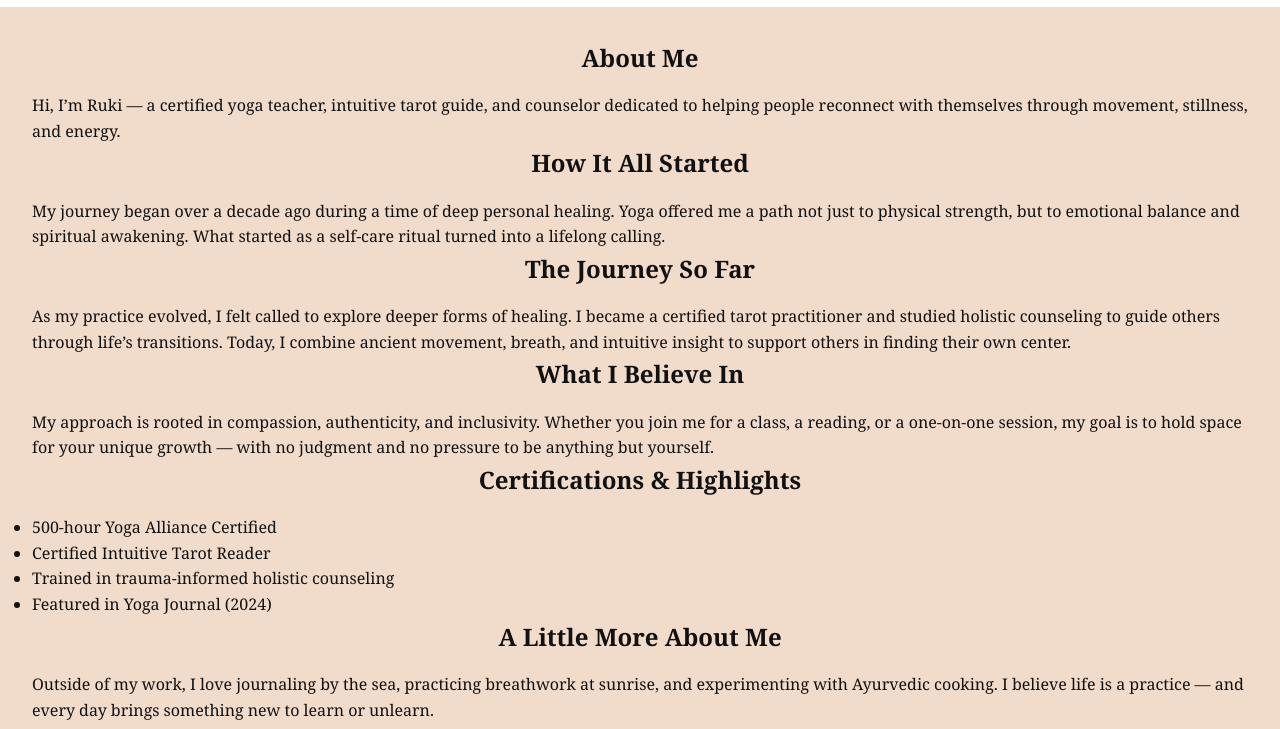
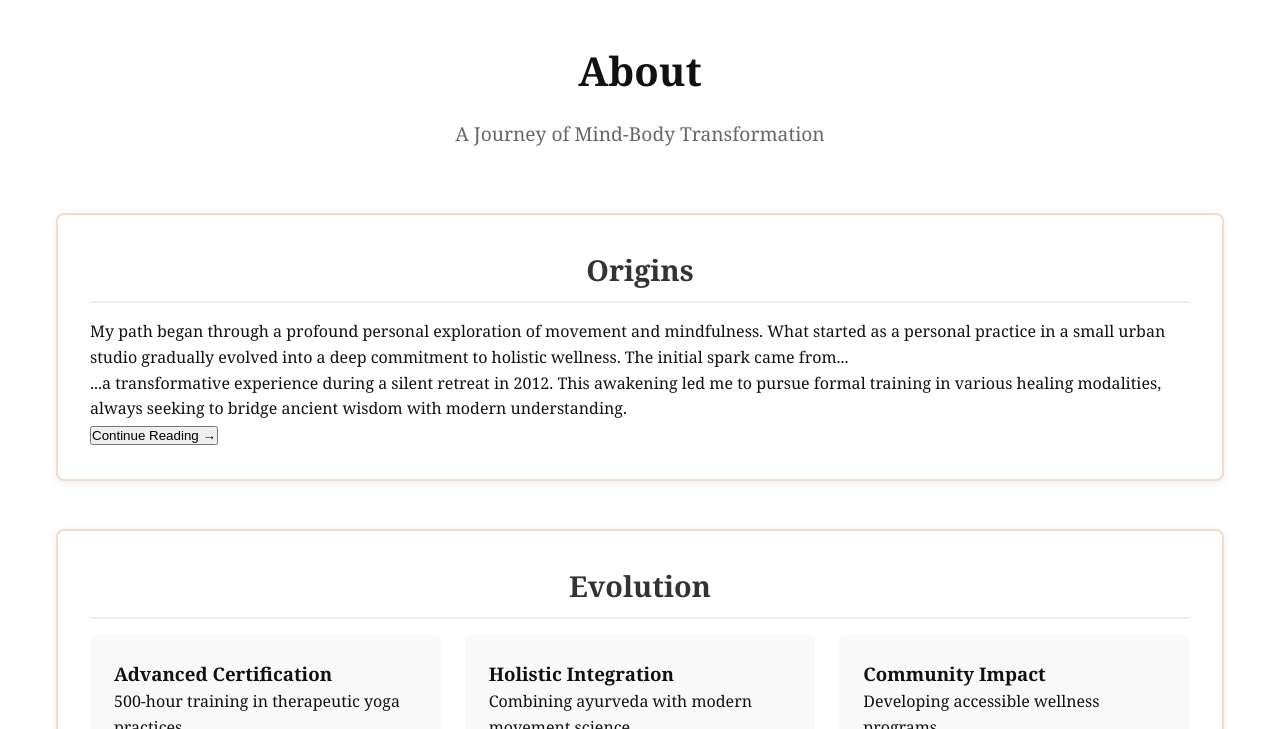
Before and after one commit to SandarshBhardwaj/fit-live, a website built with Vite: page index.html in a window 1280 px wide. Both pictures are taken after a click on the button "About". Shown: the part 71-800 px from the top of the page. Built offline with nearby package versions, Linux system fonts and the light colour scheme.

Commit message:
fixed pages

```diff
--- a/main.css
+++ b/main.css
@@ -585,3 +585,110 @@
   #nextBtn {
     right: 0;
   }
+/* Structural Improvements */
+.about-section {
+  background: white;
+  padding: 2rem 1rem;
+  max-width: 1200px;
+  margin: 0 auto;
+}
+
+.content-container {
+  display: flex;
+  flex-direction: column;
+  gap: 3rem;
+  padding: 2rem 0;
+}
+
+.content-card {
+  border: 2px solid #f3ddca !important;
+  transition: all 0.3s ease;
+  position: relative;
+  border-radius: 8px;
+  padding: 2rem;
+  box-shadow: 0 2px 8px rgba(0,0,0,0.08);
+}
+
+/* Typography Alignment */
+.page-title {
+  text-align: center;
+  font-size: 2.5rem;
+  margin-bottom: 0.5rem;
+}
+
+.page-subtitle {
+  text-align: center;
+  font-size: 1.2rem;
+  color: #666;
+  margin-bottom: 2rem;
+}
+
+.section-title {
+  font-size: 1.8rem;
+  margin-bottom: 1.5rem;
+  color: #333;
+  border-bottom: 2px solid #eee;
+  padding-bottom: 0.5rem;
+}
+
+/* Grid Layouts */
+.evolution-grid .milestone-container {
+  display: grid;
+  grid-template-columns: repeat(auto-fit, minmax(250px, 1fr));
+  gap: 1.5rem;
+  margin-top: 1rem;
+}
+
+.milestone {
+  padding: 1.5rem;
+  background: #f9f9f9;
+  border-radius: 6px;
+}
+
+.credentials-wrapper .credential-list {
+  display: grid;
+  gap: 1.5rem;
+  margin-top: 1.5rem;
+}
+
+.credential-item {
+  padding: 1.5rem;
+  border-left: 3px solid #ddd;
+}
+
+/* CTA Alignment */
+.cta-group {
+  display: flex;
+  justify-content: center;
+  gap: 2rem;
+  margin-top: 2rem;
+}
+
+.cta-box {
+  flex: 1;
+  max-width: 300px;
+  padding: 1.5rem;
+  text-align: center;
+  border: 1px solid #eee;
+  border-radius: 8px;
+  transition: transform 0.2s ease;
+}
+
+.cta-box:hover {
+  transform: translateY(-3px);
+}
+
+/* Responsive Fixes */
+@media (max-width: 768px) {
+  .cta-group {
+    flex-direction: column;
+  }
+
+  .cta-box {
+    max-width: 100%;
+  }
+
+  .section-title {
+    font-size: 1.5rem;
+  }
+}
--- a/src/pages/about.js
+++ b/src/pages/about.js
@@ -1,67 +1,109 @@
-// src/pages/About.js
 export function loadAboutPage() {
   const app = document.getElementById("main-content");
 
   app.innerHTML = `
     <section class="about-section">
-      <h1>About Me</h1>
-
-      <div class="about-intro">
-        <p>Hi, I’m Ruki — a certified yoga teacher, intuitive tarot guide, and counselor dedicated to helping people reconnect with themselves through movement, stillness, and energy.</p>
+      <div class="about-hero">
+        <h1 class="page-title">About</h1>
+        <p class="page-subtitle">A Journey of Mind-Body Transformation</p>
       </div>
 
-      <div class="about-origin">
-        <h2>How It All Started</h2>
-        <p>My journey began over a decade ago during a time of deep personal healing. Yoga offered me a path not just to physical strength, but to emotional balance and spiritual awakening. What started as a self-care ritual turned into a lifelong calling.</p>
-      </div>
+      <div class="content-container">
+        <article class="content-card origin-card">
+          <h2 class="section-title">Origins</h2>
+          <p class="section-text">My path began through a profound personal exploration of movement and mindfulness. What started as a personal practice in a small urban studio gradually evolved into a deep commitment to holistic wellness. The initial spark came from...</p>
+          <p class="hidden-text">...a transformative experience during a silent retreat in 2012. This awakening led me to pursue formal training in various healing modalities, always seeking to bridge ancient wisdom with modern understanding.</p>
+          <button class="reveal-btn">Continue Reading →</button>
+        </article>
 
-      <div class="about-evolution">
-        <h2>The Journey So Far</h2>
-        <p>As my practice evolved, I felt called to explore deeper forms of healing. I became a certified tarot practitioner and studied holistic counseling to guide others through life’s transitions. Today, I combine ancient movement, breath, and intuitive insight to support others in finding their own center.</p>
-      </div>
+        <article class="content-card evolution-grid">
+          <h2 class="section-title">Evolution</h2>
+          <div class="milestone-container">
+            <div class="milestone">
+              <h3>Advanced Certification</h3>
+              <p>500-hour training in therapeutic yoga practices</p>
+            </div>
+            <div class="milestone">
+              <h3>Holistic Integration</h3>
+              <p>Combining ayurveda with modern movement science</p>
+            </div>
+            <div class="milestone">
+              <h3>Community Impact</h3>
+              <p>Developing accessible wellness programs</p>
+            </div>
+          </div>
+        </article>
 
-      <div class="about-values">
-        <h2>What I Believe In</h2>
-        <p>My approach is rooted in compassion, authenticity, and inclusivity. Whether you join me for a class, a reading, or a one-on-one session, my goal is to hold space for your unique growth — with no judgment and no pressure to be anything but yourself.</p>
-      </div>
+        <article class="content-card credentials-wrapper">
+          <h2 class="section-title">Credentials</h2>
+          <div class="credential-list">
+            <div class="credential-item">
+              <h3>Yoga Alliance Certified</h3>
+              <p>RYT-500 with specialization in trauma-sensitive practice</p>
+            </div>
+            <div class="credential-item">
+              <h3>Mind-Body Therapy</h3>
+              <p>Certified in integrative somatic therapy techniques</p>
+            </div>
+          </div>
+        </article>
 
-      <div class="about-credentials">
-        <h2>Certifications & Highlights</h2>
-        <ul>
-          <li>500-hour Yoga Alliance Certified</li>
-          <li>Certified Intuitive Tarot Reader</li>
-          <li>Trained in trauma-informed holistic counseling</li>
-          <li>Featured in Yoga Journal (2024)</li>
-        </ul>
-      </div>
-
-      <div class="about-personal-touch">
-        <h2>A Little More About Me</h2>
-        <p>Outside of my work, I love journaling by the sea, practicing breathwork at sunrise, and experimenting with Ayurvedic cooking. I believe life is a practice — and every day brings something new to learn or unlearn.</p>
-      </div>
-
-      <div class="about-cta">
-        <h2>Let’s Connect</h2>
-        <p>If my work resonates with you, I’d love to connect. Reach out, take a class, or simply say hello.</p>
+        <article class="cta-container">
+          <h2 class="section-title">Let's Grow Together</h2>
+          <div class="cta-group">
+            <div class="cta-box">
+              <h3>Group Sessions</h3>
+              <p>Explore our weekly mindfulness programs</p>
+            </div>
+            <div class="cta-box">
+              <h3>Private Guidance</h3>
+              <p>Personalized holistic coaching sessions</p>
+            </div>
+          </div>
+        </article>
       </div>
     </section>
   `;
 
-  // Set active nav link to About
+  // Add border color via JS to ensure immediate update
+  document.querySelectorAll('.content-card').forEach(card => {
+    card.style.border = '2px solid #f3ddca';
+    card.style.background = '#fff';
+  });
+
+  // Interactive Text Reveal
+  document.querySelectorAll('.reveal-btn').forEach(btn => {
+    btn.addEventListener('click', function() {
+      const hiddenText = this.previousElementSibling;
+      hiddenText.style.maxHeight = hiddenText.style.maxHeight ?
+        null : `${hiddenText.scrollHeight}px`;
+      this.textContent = hiddenText.style.maxHeight ?
+        'Show Less ↑' : 'Continue Reading →';
+    });
+  });
+
+  // Hover Elevation Effect
+  document.querySelectorAll('.milestone, .cta-box').forEach(item => {
+    item.addEventListener('mouseenter', () => {
+      item.style.transform = 'translateY(-5px)';
+      item.style.boxShadow = '0 8px 20px rgba(0,0,0,0.1)';
+    });
+    item.addEventListener('mouseleave', () => {
+      item.style.transform = 'translateY(0)';
+      item.style.boxShadow = '0 2px 8px rgba(0,0,0,0.08)';
+    });
+  });
+
+  // Maintain existing functionality
   document.querySelectorAll('.nav-list a').forEach(link => {
     link.classList.remove('active');
   });
   const aboutLink = document.querySelector('a[href="#about"]');
-  if (aboutLink) {
-    aboutLink.classList.add('active');
-  }
+  if (aboutLink) aboutLink.classList.add('active');
 
-  // Add click event to logo to go back to homepage
   const logo = document.querySelector('.logo');
   if (logo) {
     logo.style.cursor = "pointer";
-    logo.addEventListener('click', () => {
-      window.location.reload();
-    });
+    logo.addEventListener('click', () => window.location.reload());
   }
 }
```
Also changed, not shown: src/pages/heroSection.js (line endings or trailing spaces).
